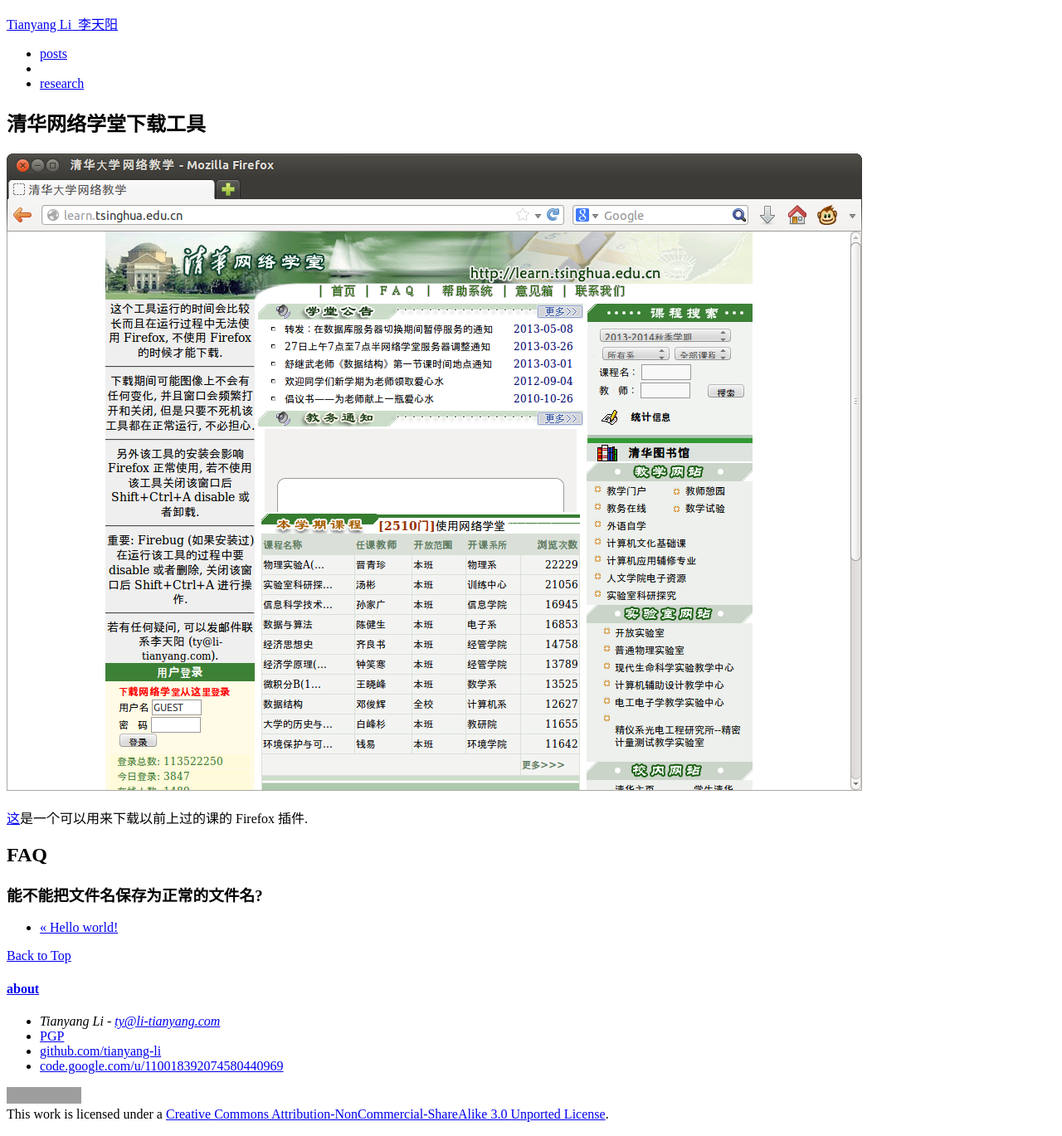
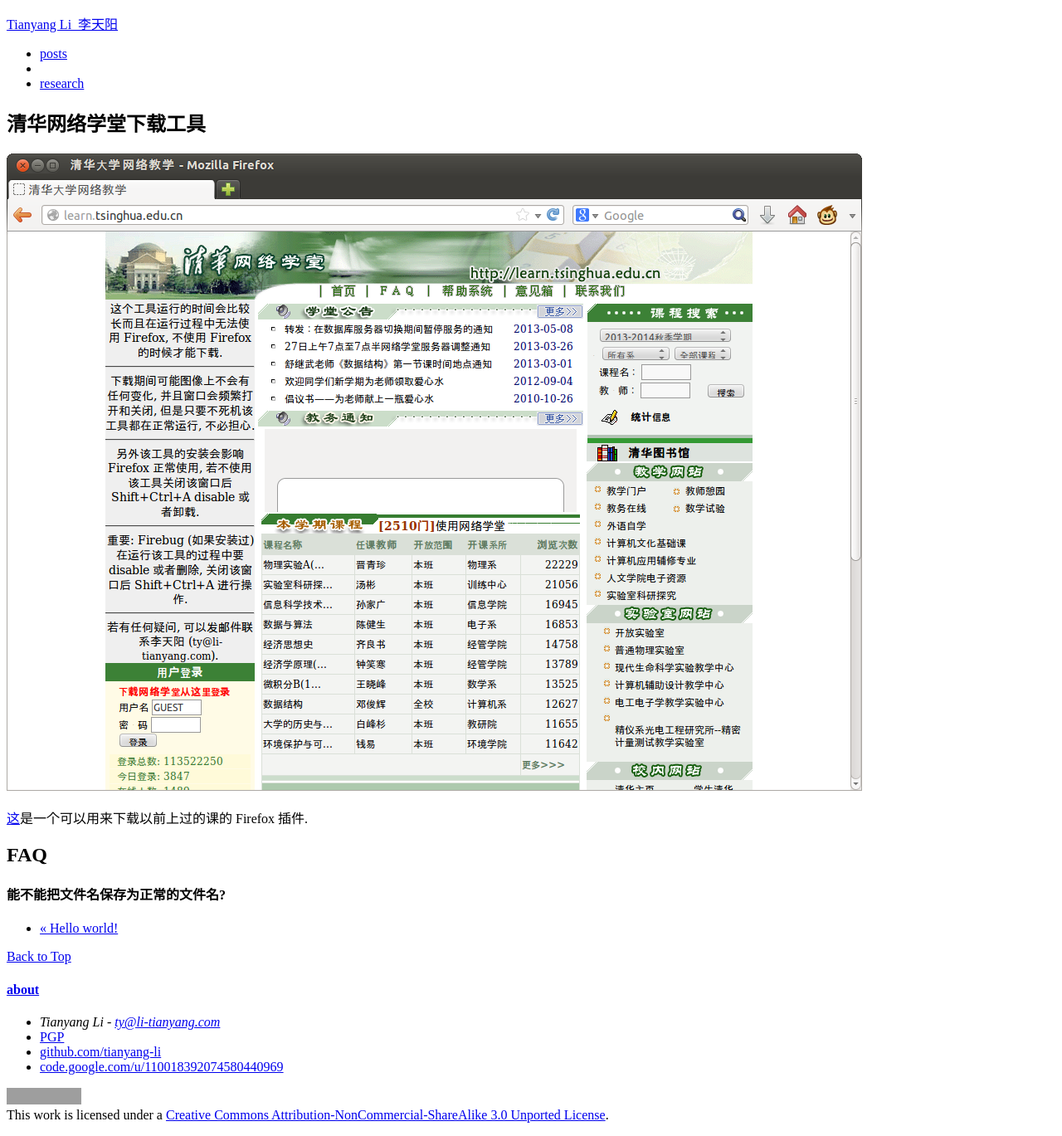
Before and after one commit to li-tianyang/li-tianyang.github.com, a Jekyll site: the page built from _posts/2013-11-10-download-tsinghua-wangluoxuetang.md, in a window 1280 px wide. Shown: the whole page at 83% size. Built offline with Jekyll 4.4.1, drawn with Linux system fonts in a browser that asks for light colours; grey boxes are pictures that could not be loaded.

Commit message:
what does this look like

```diff
--- a/_posts/2013-11-10-download-tsinghua-wangluoxuetang.md
+++ b/_posts/2013-11-10-download-tsinghua-wangluoxuetang.md
@@ -14,4 +14,4 @@
 
 ## FAQ
 
-### 能不能把文件名保存为正常的文件名?
+#### 能不能把文件名保存为正常的文件名?
```
